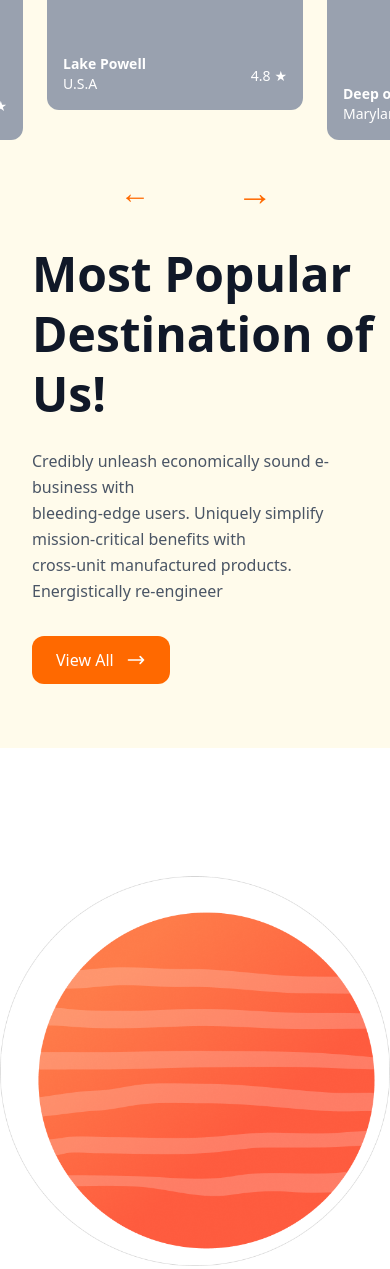
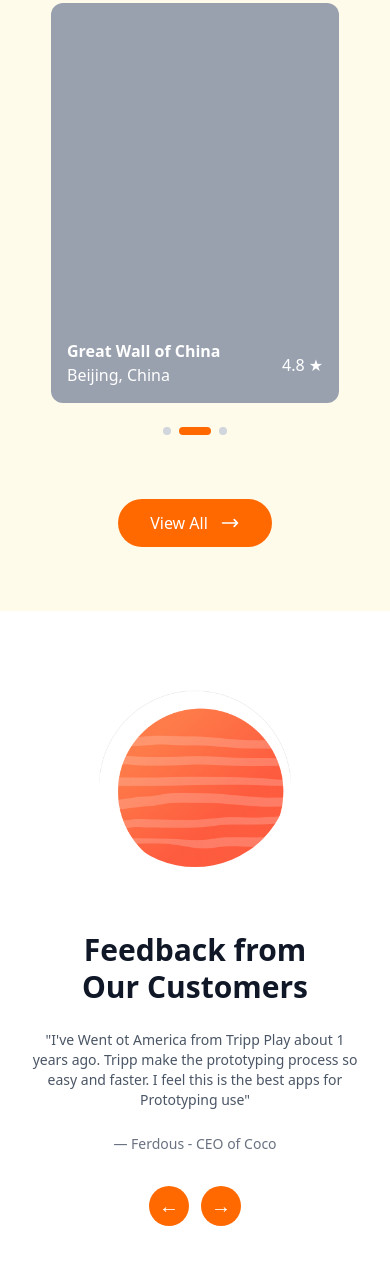
Before and after one commit to CatKitS11/html-css-mini-project-g3, a website: page index.html in a window 390 px wide. Shown: the part 2199-3468 px from the top of the page. Drawn offline with nearby package versions, Linux system fonts and the light colour scheme.

Commit message:
en/MobileSite

```diff
--- a/index.html
+++ b/index.html
@@ -319,91 +319,108 @@
     <section class="popular-destinations bg-amber-50 py-16">
 
         <!-- main div -->
-        <div class="destinations-container max-w-7xl mx-auto ">
+        <div class="destinations-container max-w-7xl mx-auto px-4">
 
             <!-- div นี้จะถูกแบ่งเป็น 2 คอลัมน์ -->
             <div class="flex flex-col lg:flex-row gap-8 items-center">
 
+                <!-- บน Mobile: แสดงข้อความก่อน, บน Desktop: แสดงรูปก่อน -->
+                <!-- คอลัมน์ที่ 2 (ขวา) - ย้ายขึ้นมาบน mobile -->
+                <div class="flex-1 max-w-xl lg:hidden">
+                    <article>
+                        <header class="text-center lg:text-left">
+                            <h2 class="text-3xl lg:text-5xl font-extrabold text-gray-900 leading-tight mb-4 lg:mb-6">
+                                Most Popular<br>
+                                Destination of Us!
+                            </h2>
+
+                            <p class="text-gray-600 text-sm lg:text-base font-light leading-relaxed mb-6 lg:mb-8 px-4 lg:px-0">
+                                Credibly unleash economically sound e-business with bleeding-edge users. Uniquely simplify mission-critical benefits with cross-unit manufactured products. Energistically re-engineer
+                            </p>
+                        </header>
+                    </article>
+                </div>
+
                 <!-- คอลัมน์ที่ 1 (ซ้าย) -->
-                <div class="flex-1 relative">
+                <div class="flex-1 relative w-full lg:w-auto">
                     <!-- Carousel Container -->
-                    <div class="flex gap-6 items-end justify-start -ml-10">
-                        <!-- Card 1 - Partial view -->
-                        <div class="w-56 h-80 bg-gray-400 rounded-xl overflow-hidden relative z-10 ">
-
+                    <div class="flex gap-6 items-end justify-center lg:justify-start lg:-ml-10">
+                        <!-- บน Mobile: แสดงแค่การ์ดเดียว -->
+                        <!-- Card 1 - Hidden on mobile -->
+                        <div class="hidden lg:block w-56 h-80 bg-gray-400 rounded-xl overflow-hidden relative z-10">
                             <div class="absolute bottom-0 left-0 right-0 p-4">
                                 <div class="flex items-center justify-between">
                                     <div class="text-white font-semibold text-sm">
                                         Wall of China <br> <span class="font-light">China</span>
                                     </div>
-
                                     <div class="flex items-center gap-1 text-white text-sm mt-1">
                                         <span>4.8</span>
                                         <span>★</span>
                                     </div>
-
                                 </div>
-
                             </div>
                         </div>
 
+                        <!-- Card 2 - Main/Center (แสดงบน Mobile) -->
+                        <div class="w-72 h-[400px] lg:w-64 lg:h-96 bg-gray-400 rounded-xl overflow-hidden relative z-20 lg:-mt-4 lg:mb-[30px]">
+                            <div class="absolute bottom-0 left-0 right-0 p-4">
+                                <div class="flex items-center justify-between">
+                                    <div class="text-white font-semibold text-base lg:text-sm">
+                                        <span class="lg:hidden">Great Wall of China</span>
+                                        <span class="hidden lg:block">Lake Powell</span>
+                                        <br>
+                                        <span class="font-light">
+                                            <span class="lg:hidden">Beijing, China</span>
+                                            <span class="hidden lg:block">U.S.A</span>
+                                        </span>
+                                    </div>
+                                    <div class="flex items-center gap-1 text-white text-base lg:text-sm mt-1">
+                                        <span>4.8</span>
+                                        <span>★</span>
+                                    </div>
+                                </div>
+                            </div>
+                        </div>
 
-                        <!-- Card 2 - Main/Center -->
-                        <div class="w-64 h-96 bg-gray-400 rounded-xl overflow-hidden relative z-20 -mt-4 mb-[30px]">
+                        <!-- Card 3 - Hidden on mobile -->
+                        <div class="hidden lg:block w-56 h-80 bg-gray-400 rounded-xl overflow-hidden relative z-10">
                             <div class="absolute bottom-0 left-0 right-0 p-4">
-
                                 <div class="flex items-center justify-between">
                                     <div class="text-white font-semibold text-sm">
-                                        Lake Powell <br> <span class="font-light">U.S.A</span>
+                                        Deep of Creek Lake <br> <span class="font-light">Maryland</span>
                                     </div>
-
                                     <div class="flex items-center gap-1 text-white text-sm mt-1">
                                         <span>4.8</span>
                                         <span>★</span>
                                     </div>
-
                                 </div>
-
                             </div>
                         </div>
-                        <!-- Card 3 - Full view -->
-                        <div class="w-56 h-80 bg-gray-400 rounded-xl overflow-hidden relative z-10 ">
-                            <div class="absolute bottom-0 left-0 right-0 p-4">
+                    </div>
 
-                                <div class="flex items-center justify-between">
-                                    <div class="text-white font-semibold text-sm">
-                                        Deep of Creek Lake <br> <span class="font-light">Maryland</span>
-                                    </div>
-
-                                    <div class="flex items-center gap-1 text-white text-sm mt-1">
-                                        <span>4.8</span>
-                                        <span>★</span>
-                                    </div>
-
-                                </div>
-
-                            </div>
-                        </div>
-
+                    <!-- Dot Indicators (แสดงบน Mobile) -->
+                    <div class="flex justify-center gap-2 mt-6 lg:hidden">
+                        <span class="w-2 h-2 bg-gray-300 rounded-full"></span>
+                        <span class="w-8 h-2 bg-orange-500 rounded-full"></span>
+                        <span class="w-2 h-2 bg-gray-300 rounded-full"></span>
                     </div>
 
                     <!-- Navigation Arrows -->
-                    <div class="flex justify-center gap-20 mt-8">
-
+                    <div class="hidden lg:flex justify-center gap-20 mt-8">
                         <!-- Left button -->
-                        <button class="w-10 h-10  rounded-full  flex items-center justify-center hover:shadow-lg transition-shadow">
+                        <button class="w-10 h-10 rounded-full flex items-center justify-center hover:shadow-lg transition-shadow">
                             <span class="text-orange-500 text-3xl font-extralight">←</span>
                         </button>
 
                         <!-- Right button -->
-                        <button class="w-10 h-10  rounded-full  flex items-center justify-center hover:shadow-lg transition-shadow">
+                        <button class="w-10 h-10 rounded-full flex items-center justify-center hover:shadow-lg transition-shadow">
                             <span class="text-orange-500 text-4xl font-semibold">→</span>
                         </button>
                     </div>
                 </div>
 
-                <!-- คอลัมน์ที่ 2 (ขวา) -->
-                <div class="flex-1 max-w-xl pl-8">
+                <!-- Desktop: แสดงข้อความด้านขวา -->
+                <div class="hidden lg:flex flex-1 max-w-xl pl-8">
                     <article>
                         <header>
                             <h2 class="text-5xl font-extrabold text-gray-900 leading-tight mb-6">
@@ -423,82 +440,79 @@
                                     <path stroke-linecap="round" stroke-linejoin="round" stroke-width="2" d="M17 8l4 4m0 0l-4 4m4-4H3" />
                                 </svg>
                             </a>
-
                         </header>
                     </article>
-
                 </div>
 
+                <!-- Mobile: แสดงปุ่ม View All ด้านล่าง -->
+                <div class="lg:hidden w-full flex justify-center mt-8">
+                    <a href="#" class="inline-flex items-center gap-3 bg-orange-500 hover:bg-orange-600 text-white px-8 py-3 rounded-full font-medium transition-colors duration-300">
+                        View All
+                        <svg class="w-5 h-5" fill="none" stroke="currentColor" viewBox="0 0 24 24">
+                            <path stroke-linecap="round" stroke-linejoin="round" stroke-width="2" d="M17 8l4 4m0 0l-4 4m4-4H3" />
+                        </svg>
+                    </a>
+                </div>
             </div>
-
         </div>
-
     </section>
 
     <section class="Feeback-Customer bg-white py-16">
         <!-- main div -->
-        <div class="Feedback-container max-w-7xl mx-auto ">
+        <div class="Feedback-container max-w-7xl mx-auto px-4">
             <!-- แบ่ง 2 colum -->
             <div class="flex flex-col lg:flex-row gap-8 items-center">
 
-                <!-- คอลัมน์ที่ 1 (ซ้าย) -->
-                <div class="flex-1 relative flex justify-center items-center">
+                <!-- บน Mobile: แสดงเป็น single column -->
+                <!-- รูปภาพ (Mobile only) -->
+                <div class="lg:hidden w-48 h-48 rounded-full overflow-hidden mb-8">
+                    <img src="./img/feeback_1.png" alt="Feedback 1" class="w-full h-full object-cover">
+                </div>
+
+                <!-- คอลัมน์ที่ 1 (ซ้าย) - Desktop only -->
+                <div class="hidden lg:flex flex-1 relative justify-center items-center">
                     <img src="./img/feeback_1.png" alt="Feedback 1" class="w-[450px] h-auto object-cover rounded-xl">
                 </div>
 
-                <div class="flex-1 max-w-xl pl-8 flex justify-center items-center">
-                    <article>
+                <div class="flex-1 max-w-xl lg:pl-8 flex justify-center items-center">
+                    <article class="text-center lg:text-left">
                         <header>
-                            <h2 class="text-5xl font-extrabold text-gray-900 leading-tight mb-6">
+                            <h2 class="text-3xl lg:text-5xl font-extrabold text-gray-900 leading-tight mb-6">
                                 Feedback from<br>
                                 Our Customers
                             </h2>
 
+                            <div class="px-4 lg:px-0">
+                                <p class="text-gray-600 text-sm lg:text-base font-light mb-2">
+                                    "I've Went ot America from Tripp Play about 1
+                                    years ago. Tripp make the prototyping
+                                    process so easy and faster. I feel this is the
+                                    best apps for Prototyping use"
+                                </p>
 
-                            <p class="text-gray-600 text-base font-light">
-                                “ I’ve  Went ot America from Tripp Play  about 1
-                            </p>
+                                <p class="text-gray-500 text-sm lg:text-base font-light mt-6 mb-8">
+                                    — Ferdous - CEO of Coco
+                                </p>
+                            </div>
 
-                            <p class="text-gray-600 text-base font-light">
-                                years ago. Tripp make the prototyping
-                            </p>
-
-                            <p class="text-gray-600 text-base font-light">
-                                process so easy and faster. I feel this is the
-                            </p>
-
-                            <p class="text-gray-600 text-base font-light mb-8">
-                                best apps for Prototyping use ”
-                            </p>
-
-
-                            <p class="text-gray-600 text-base font-extralight leading-relaxed mb-6">
-                                - Ferdous - CEO of Coco
-                            </p>
-
-                            <div class="flex gap-5 mt-8">
-
+                            <!-- Navigation buttons -->
+                            <div class="flex gap-3 justify-center lg:justify-start">
                                 <!-- Left button -->
-                                <button class="w-10 h-10 bg-orange-500 rounded-full flex items-center justify-center hover:shadow-lg transition-shadow">
-                                    <span class="text-white text-xl font-extralight">←</span>
+                                <button class="w-10 h-10 bg-orange-500 rounded-full flex items-center justify-center hover:bg-orange-600 transition-colors">
+                                    <span class="text-white text-xl">←</span>
                                 </button>
 
                                 <!-- Right button -->
-                                <button class="w-10 h-10 bg-orange-500 rounded-full  flex items-center justify-center hover:shadow-lg transition-shadow">
-                                    <span class="text-white text-xl font-extralight">→</span>
+                                <button class="w-10 h-10 bg-orange-500 rounded-full flex items-center justify-center hover:bg-orange-600 transition-colors">
+                                    <span class="text-white text-xl">→</span>
                                 </button>
                             </div>
-
                         </header>
                     </article>
-
                 </div>
 
             </div>
-
          </div>
-
-
     </section>
 
     <!-- (tanji)-->
```
